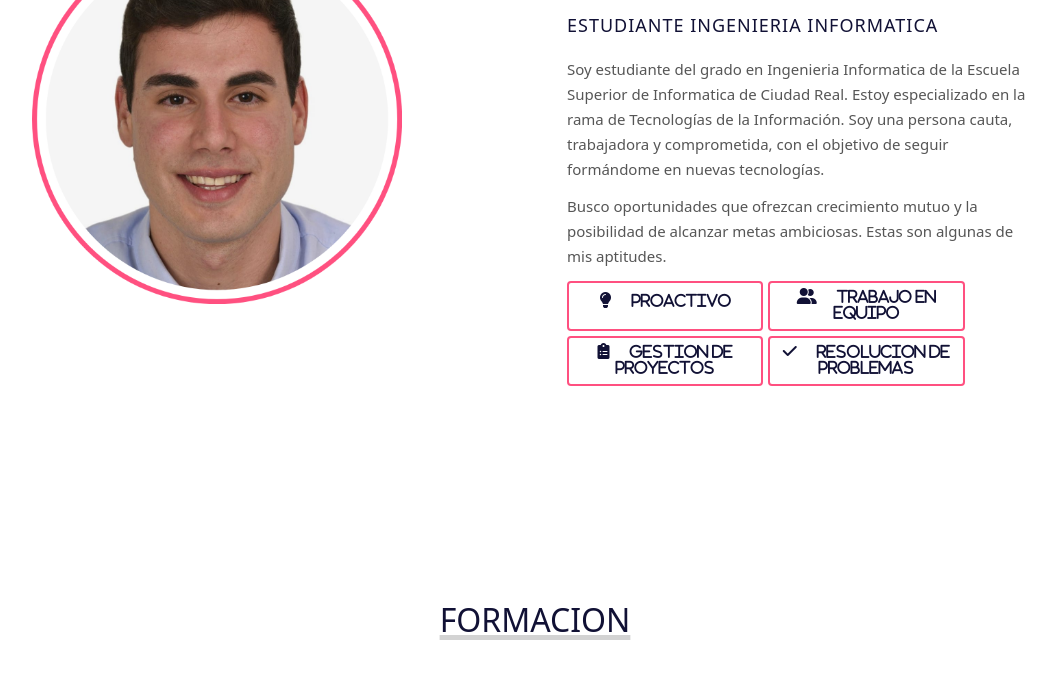
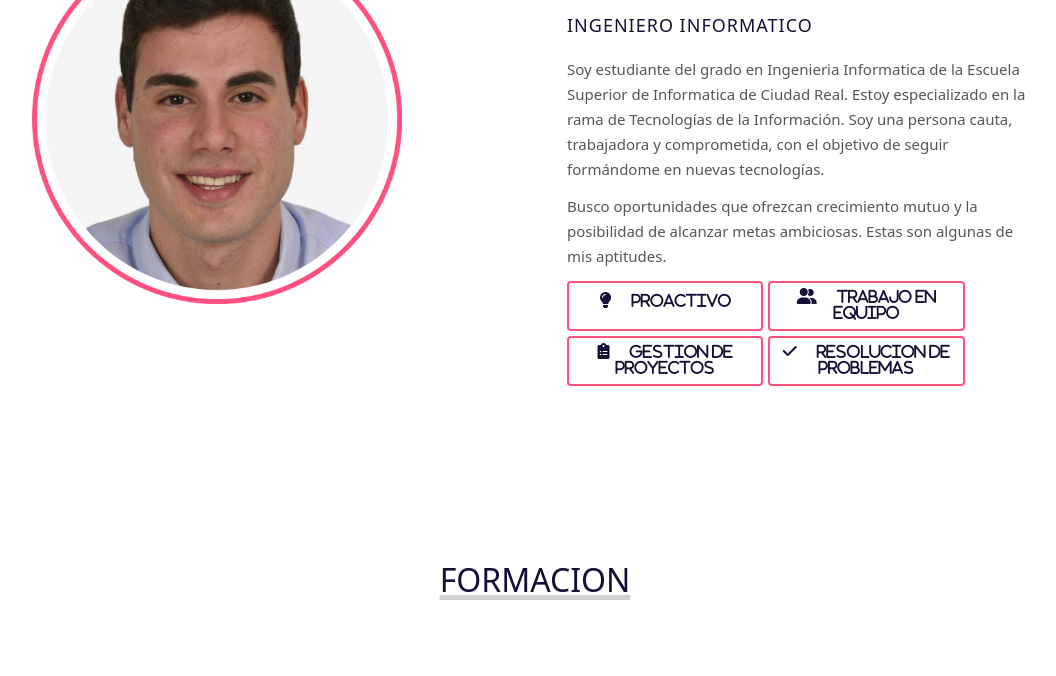
Before and after one commit to RaulMoya14/RaulMoya14, a plain HTML site: page index.html in a window 1280 px wide. Shown: the part 1084-1760 px from the top of the page, without its empty margins (105-1161 px from the left). Drawn offline with nearby package versions, Linux system fonts and the light colour scheme.

Commit message:
update sobre-mi

```diff
--- a/index.html
+++ b/index.html
@@ -64,7 +64,7 @@
                 </div>
                 <div class="col sobre-mi">
                     <h2>Hola, Soy <span>Raul Moya</span> </h2>
-                    <h3>Estudiante Ingenieria Informatica</h3>
+                    <h3>Ingeniero Informatico</h3>
                     <p>Soy estudiante del grado en Ingenieria Informatica de la Escuela Superior de Informatica de Ciudad Real. Estoy especializado en la rama de Tecnologías de la Información. Soy una persona cauta, trabajadora y comprometida, con el objetivo de seguir formándome en nuevas tecnologías.</p>
                     <p>Busco oportunidades que ofrezcan crecimiento mutuo y la posibilidad de alcanzar
                         metas ambiciosas. Estas son algunas de mis aptitudes.</p>
--- a/style.css
+++ b/style.css
@@ -311,7 +311,7 @@ body .navbar {
     text-decoration-color: #d3d3d3;
     text-decoration-thickness: 5px;
     margin-bottom: 40px;
-    margin-top: 60px;
+    margin-top: 20px;
 }
 
 /*.formacion-horizontal-timeline*/
@@ -484,6 +484,7 @@ span.single-timeline-horizontal.spacial-horizontal-line {
     max-width: 400px;
     text-align: left;
     margin-left: 60px;
+    margin-top: 40px;
 }
 
 #contacto .contenido-contacto p {
```
